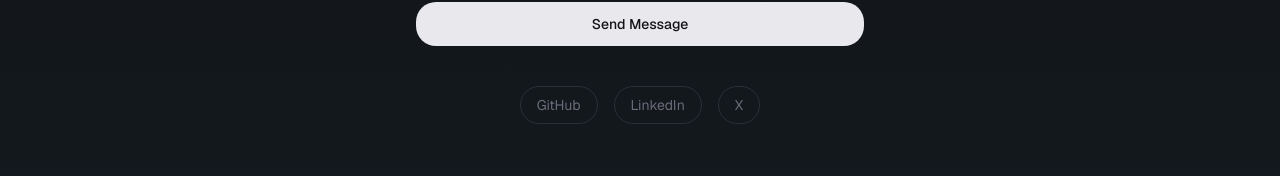
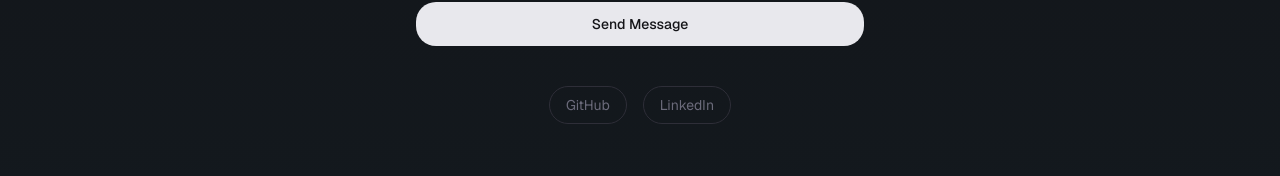
Before and after one commit to tomhubert50400/new-portfolio, a Next.js app: page /en in a window 1280 px wide. Shown: the part 3727-3903 px from the top of the page. Built offline with nearby package versions, Linux system fonts and the light colour scheme.

Commit message:
auto: update Contact.tsx

```diff
--- a/components/sections/Contact.tsx
+++ b/components/sections/Contact.tsx
@@ -17,7 +17,7 @@ export function Contact() {
         <ScrollReveal delay={0.1}><div className="mt-10"><ContactForm /></div></ScrollReveal>
         <ScrollReveal delay={0.2}>
           <div className="mt-10 flex justify-center gap-4">
-            {[{ href: "https://github.com", label: "GitHub" }, { href: "https://linkedin.com", label: "LinkedIn" }, { href: "https://twitter.com", label: "X" }].map((link) => (
+            {[{ href: "https://github.com/tomhubert50400", label: "GitHub" }, { href: "https://www.linkedin.com/in/tom-hubert/", label: "LinkedIn" }].map((link) => (
               <a key={link.label} href={link.href} target="_blank" rel="noopener noreferrer" className="rounded-full border border-card-border px-4 py-2 text-sm text-text-muted transition-colors hover:border-accent-cyan/50 hover:text-text-primary">{link.label}</a>
             ))}
           </div>
```
